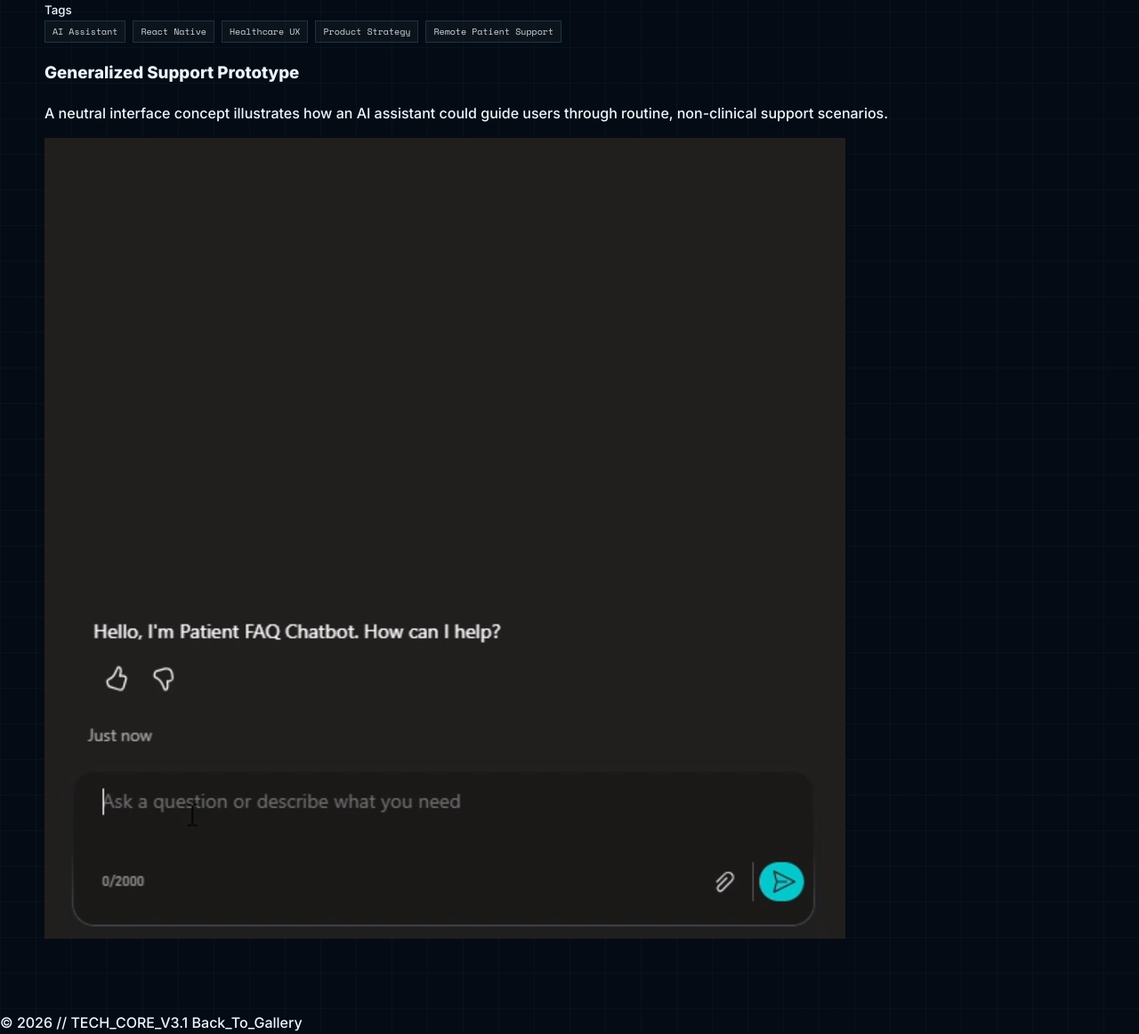
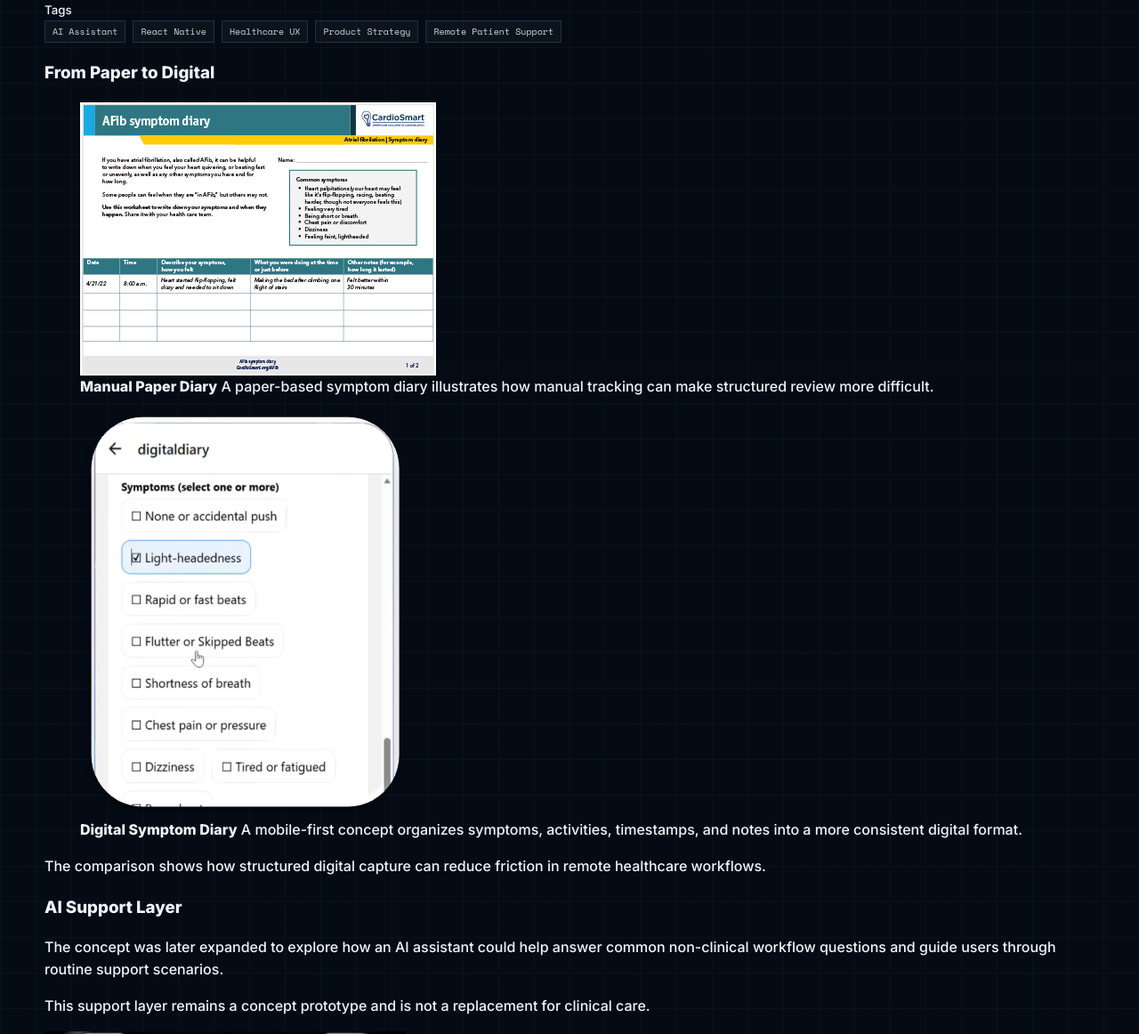
Before and after one commit to adigosh/portfoliowebsite, a website built with Vite: page process/patient-app.html in a window 1280 px wide. Shown: the part 1427-2589 px from the top of the page at 89% size. Built offline with nearby package versions, Linux system fonts and the light colour scheme.

Commit message:
Restore patient journey evidence section

```diff
--- a/process/patient-app.html
+++ b/process/patient-app.html
@@ -90,12 +90,40 @@
         </section>
 
         <section class="archive-evidence patient-evidence" aria-label="Technical evidence">
+          <article class="evidence-card patient-journey-card">
+            <div class="evidence-copy">
+              <h3>From Paper to Digital</h3>
+            </div>
+            <div class="patient-comparison-grid">
+              <figure>
+                <div class="patient-media-box">
+                  <img src="../assets/img/af-symptom-diary.jpg" alt="Paper symptom diary form">
+                </div>
+                <figcaption>
+                  <strong>Manual Paper Diary</strong>
+                  <span>A paper-based symptom diary illustrates how manual tracking can make structured review more difficult.</span>
+                </figcaption>
+              </figure>
+              <figure>
+                <div class="patient-media-box">
+                  <img src="../assets/docs/newestdd.png" alt="Mobile symptom logging prototype interface">
+                </div>
+                <figcaption>
+                  <strong>Digital Symptom Diary</strong>
+                  <span>A mobile-first concept organizes symptoms, activities, timestamps, and notes into a more consistent digital format.</span>
+                </figcaption>
+              </figure>
+            </div>
+            <p class="evidence-caption">The comparison shows how structured digital capture can reduce friction in remote healthcare workflows.</p>
+          </article>
+
           <article class="evidence-card patient-ai-card">
             <div class="evidence-copy">
-              <h3>Generalized Support Prototype</h3>
-              <p>A neutral interface concept illustrates how an AI assistant could guide users through routine, non-clinical support scenarios.</p>
+              <h3>AI Support Layer</h3>
+              <p>The concept was later expanded to explore how an AI assistant could help answer common non-clinical workflow questions and guide users through routine support scenarios.</p>
+              <p>This support layer remains a concept prototype and is not a replacement for clinical care.</p>
             </div>
-            <img src="../assets/img/patient-chatbot-1.png" alt="Generalized patient FAQ chatbot prototype interface">
+            <img src="../assets/img/Screenshot 2026-06-23 100029.jpg" alt="AI patient support Q and A prototype interface">
           </article>
 
         </section>
```
Also changed, not shown: assets/docs/newestdd.png (added), assets/img/Screenshot 2026-06-23 100029.jpg (added), assets/img/af-symptom-diary.jpg (added).
